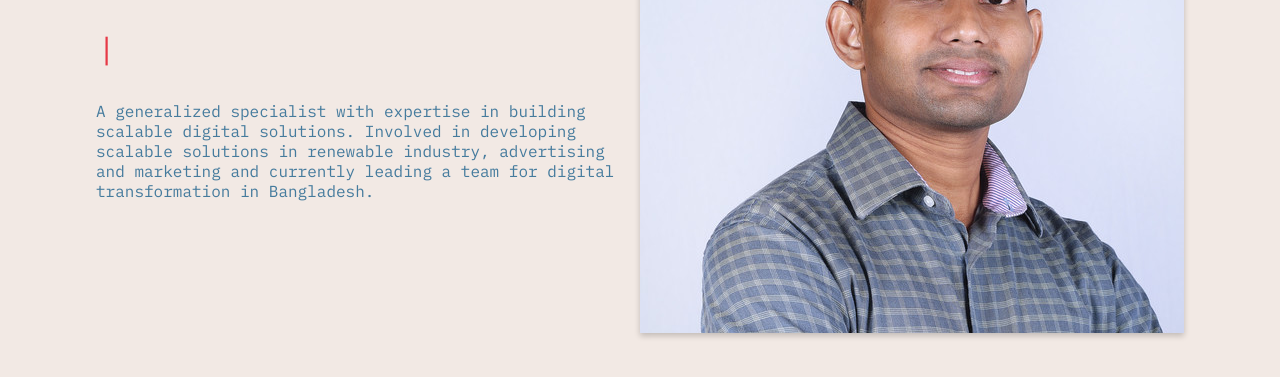
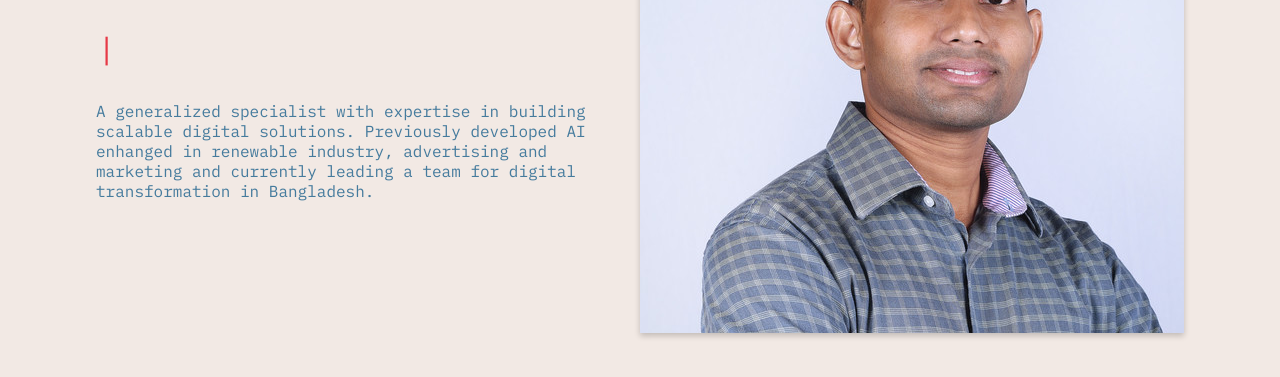
Before and after one commit to rezaabdullah/portfolio, a Gatsby site: page / in a window 1280 px wide. Shown: the part 303-680 px from the top of the page. Built offline with nearby package versions, Linux system fonts and the light colour scheme; Gatsby itself is replaced by a stand-in of ours.

Commit message:
typo: Changed introduction text

```diff
--- a/src/pages/index.js
+++ b/src/pages/index.js
@@ -14,7 +14,7 @@ const IndexPage = () => {
             </Helmet>
             <Layout pageTitle="Home Page">
                 <p>A generalized specialist with expertise in building scalable digital solutions.
-                    Involved in developing scalable solutions in renewable industry, advertising and
+                    Previously developed AI enhanged in renewable industry, advertising and
                     marketing and currently leading a team for digital transformation in Bangladesh.</p>
             </Layout>
         </div>
```
